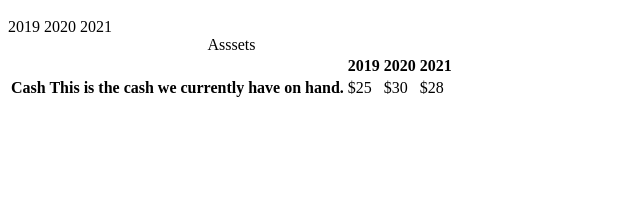
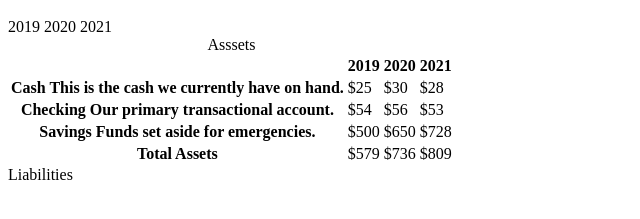
Before and after one commit to mmisa123/Psuedo_classes, a plain HTML site: page index.html in a window 1280 px wide. Shown: the part 49-268 px from the top of the page, without its empty margins (0-640 px from the left). Drawn offline with Linux system fonts and the light colour scheme.

Commit message:
New tables added to the previous once

```diff
--- a/index.html
+++ b/index.html
@@ -38,12 +38,38 @@
                             <td>$30</td>
                             <td class="current">$28</td>
                         </tr>
-                        <tr class="data"></tr>
-                        <tr class="data"></tr>
-                        <tr class="total"></tr>
+                        <tr class="data">
+                            <th>Checking <span class="description">Our primary transactional account.</span></th>
+                            <td>$54</td>
+                            <td>$56</td>
+                            <td class="current">$53</td>
+                        </tr>
+                        <tr class="data">
+                            <th>Savings <span class="description">Funds set aside for emergencies.</span></th>
+                            <td>$500</td>
+                            <td>$650</td>
+                            <td class="current">$728</td>
+                        </tr>
+                        <tr class="total">
+                            <th>Total <span class="sr-only">Assets</span></th>
+                            <td>$579</td>
+                            <td>$736</td>
+                            <td class="current">$809</td>
+                        </tr>
                     </tbody>
                 </table>
-                <table></table>
+                <table>
+                    <caption>Liabilities</caption>
+                    <thead>
+                        <tr>
+                          <td></td>
+                          <th></th>
+                          <th></th>
+                          <th></th>
+                        </tr>
+                    </thead>
+                    <tbody></tbody>
+                </table>
                 <table></table>
             </div>
         </section>
```
